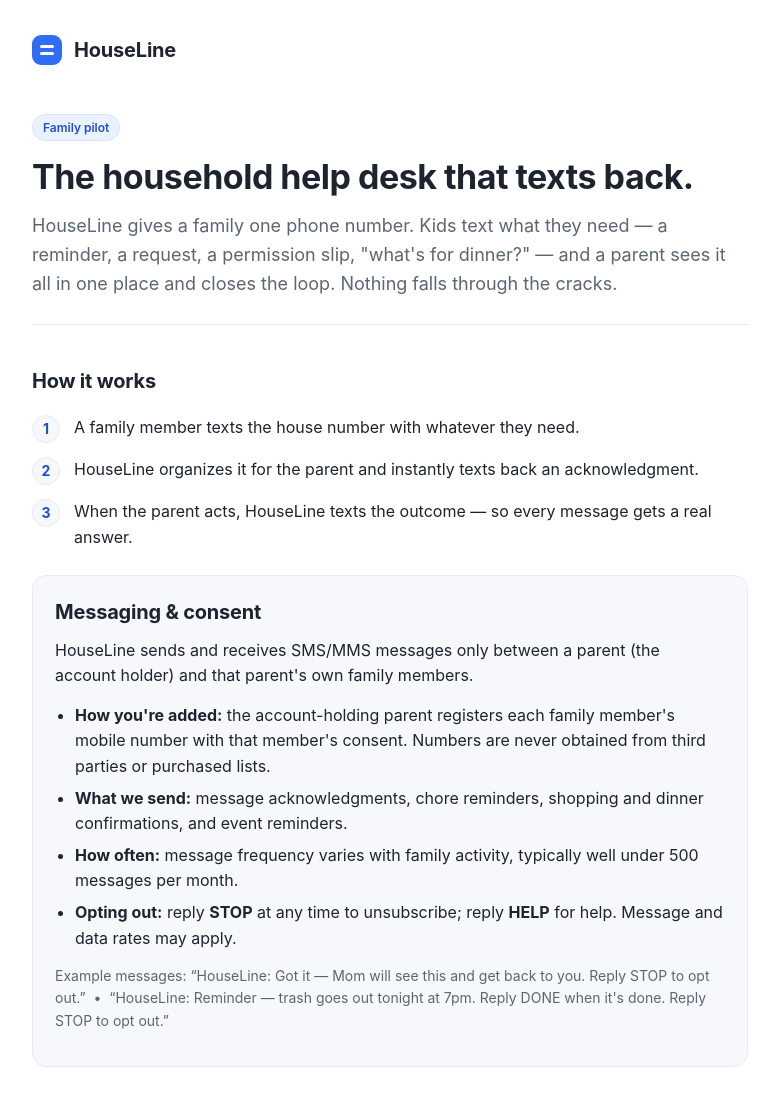
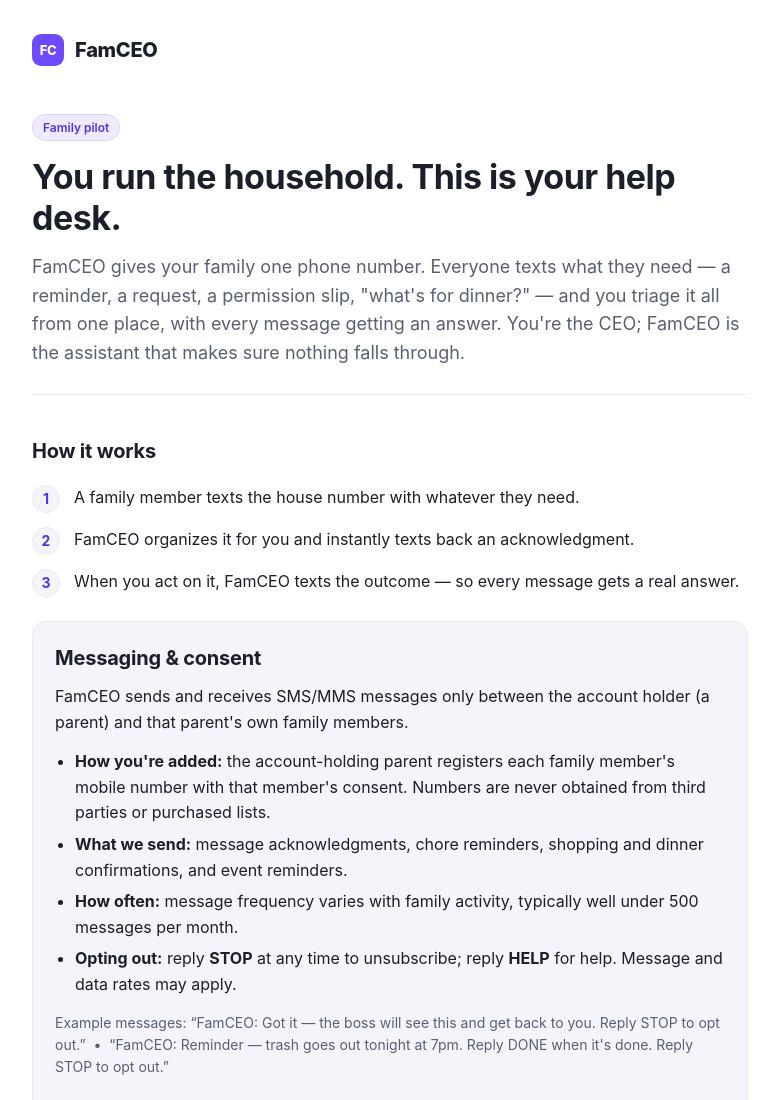
Before and after one commit to giggles8d/houseline-site, a plain HTML site: page index.html in a window 1280 px wide. Shown: the top 1100 px of the page, without its empty margins (250-1029 px from the left). Drawn offline with Linux system fonts and the light colour scheme.

Commit message:
Add files via upload

```diff
--- a/index.html
+++ b/index.html
@@ -3,12 +3,12 @@
 <head>
 <meta charset="utf-8" />
 <meta name="viewport" content="width=device-width, initial-scale=1" />
-<title>HouseLine — the household help desk that texts back</title>
-<meta name="description" content="HouseLine is a private, text-based household coordination service. A parent sends and receives family logistics messages — reminders, requests, and confirmations — with their own family members." />
+<title>FamCEO — run your household like the boss you are</title>
+<meta name="description" content="FamCEO is a private, text-based household help desk. Your family texts one number; you triage everything from one place; every request gets an answer. You're the CEO — this is your assistant." />
 <style>
   :root{
-    --ink:#1d2430; --muted:#5b6675; --line:#e7ebf0;
-    --brand:#2f6df6; --brand-dark:#1e4fd0; --bg:#ffffff; --soft:#f6f8fb;
+    --ink:#1b1f2a; --muted:#586074; --line:#e7ebf0;
+    --brand:#6d4aff; --brand-dark:#5333e6; --bg:#ffffff; --soft:#f5f4fb;
     --radius:14px;
   }
   *{box-sizing:border-box}
@@ -20,11 +20,9 @@
   }
   .wrap{max-width:760px; margin:0 auto; padding:0 22px}
   header{padding:34px 0 8px}
-  .logo{display:flex; align-items:center; gap:12px; font-weight:700; font-size:20px; letter-spacing:-.2px}
-  .dot{width:30px;height:30px;border-radius:9px;background:var(--brand);position:relative;flex:none}
-  .dot:before,.dot:after{content:"";position:absolute;background:#fff;border-radius:2px}
-  .dot:before{width:14px;height:3px;left:8px;top:10px}
-  .dot:after{width:14px;height:3px;left:8px;top:17px}
+  .logo{display:flex; align-items:center; gap:11px; font-weight:800; font-size:20px; letter-spacing:-.3px}
+  .badge{width:32px;height:32px;border-radius:9px;background:var(--brand);color:#fff;flex:none;
+    display:flex;align-items:center;justify-content:center;font-weight:800;font-size:13px;letter-spacing:-.5px}
   .hero{padding:40px 0 26px; border-bottom:1px solid var(--line)}
   h1{font-size:34px; line-height:1.2; letter-spacing:-.5px; margin:0 0 14px}
   .lede{font-size:18px; color:var(--muted); margin:0}
@@ -43,36 +41,36 @@
   a{color:var(--brand-dark)}
   footer{margin-top:30px; padding:24px 0 50px; border-top:1px solid var(--line); color:var(--muted); font-size:14px}
   .pill{display:inline-block; font-size:12px; font-weight:600; color:var(--brand-dark);
-    background:#eaf1ff; border:1px solid #d6e4ff; padding:3px 10px; border-radius:999px; margin-bottom:16px}
+    background:#efeaff; border:1px solid #ddd3ff; padding:3px 10px; border-radius:999px; margin-bottom:16px}
 </style>
 </head>
 <body>
 <div class="wrap">
   <header>
-    <div class="logo"><span class="dot"></span> HouseLine</div>
+    <div class="logo"><span class="badge">FC</span> FamCEO</div>
   </header>
 
   <div class="hero">
     <span class="pill">Family pilot</span>
-    <h1>The household help desk that texts back.</h1>
-    <p class="lede">HouseLine gives a family one phone number. Kids text what they need — a reminder,
-    a request, a permission slip, "what's for dinner?" — and a parent sees it all in one place and
-    closes the loop. Nothing falls through the cracks.</p>
+    <h1>You run the household. This is your help desk.</h1>
+    <p class="lede">FamCEO gives your family one phone number. Everyone texts what they need — a reminder,
+    a request, a permission slip, "what's for dinner?" — and you triage it all from one place, with every
+    message getting an answer. You're the CEO; FamCEO is the assistant that makes sure nothing falls through.</p>
   </div>
 
   <section>
     <h2>How it works</h2>
     <div class="steps">
       <div class="step"><div class="num">1</div><div>A family member texts the house number with whatever they need.</div></div>
-      <div class="step"><div class="num">2</div><div>HouseLine organizes it for the parent and instantly texts back an acknowledgment.</div></div>
-      <div class="step"><div class="num">3</div><div>When the parent acts, HouseLine texts the outcome — so every message gets a real answer.</div></div>
+      <div class="step"><div class="num">2</div><div>FamCEO organizes it for you and instantly texts back an acknowledgment.</div></div>
+      <div class="step"><div class="num">3</div><div>When you act on it, FamCEO texts the outcome — so every message gets a real answer.</div></div>
     </div>
   </section>
 
   <div class="card" id="messaging">
     <h2>Messaging &amp; consent</h2>
-    <p>HouseLine sends and receives SMS/MMS messages only between a parent (the account holder)
-    and that parent's own family members.</p>
+    <p>FamCEO sends and receives SMS/MMS messages only between the account holder (a parent) and that
+    parent's own family members.</p>
     <ul>
       <li><strong>How you're added:</strong> the account-holding parent registers each family member's
       mobile number with that member's consent. Numbers are never obtained from third parties or purchased lists.</li>
@@ -83,8 +81,8 @@
       <li><strong>Opting out:</strong> reply <strong>STOP</strong> at any time to unsubscribe; reply
       <strong>HELP</strong> for help. Message and data rates may apply.</li>
     </ul>
-    <p class="fine">Example messages: &ldquo;HouseLine: Got it — Mom will see this and get back to you. Reply STOP to opt out.&rdquo;
-    &nbsp;•&nbsp; &ldquo;HouseLine: Reminder — trash goes out tonight at 7pm. Reply DONE when it's done. Reply STOP to opt out.&rdquo;</p>
+    <p class="fine">Example messages: &ldquo;FamCEO: Got it — the boss will see this and get back to you. Reply STOP to opt out.&rdquo;
+    &nbsp;•&nbsp; &ldquo;FamCEO: Reminder — trash goes out tonight at 7pm. Reply DONE when it's done. Reply STOP to opt out.&rdquo;</p>
   </div>
 
   <section>
@@ -101,8 +99,8 @@
   </section>
 
   <footer>
-    HouseLine is an independent household coordination service, currently in a private family pilot.
-    &copy; 2026 HouseLine. All rights reserved.
+    FamCEO is an independent household coordination service, currently in a private family pilot.
+    &copy; 2026 FamCEO. All rights reserved.
   </footer>
 </div>
 </body>
```
